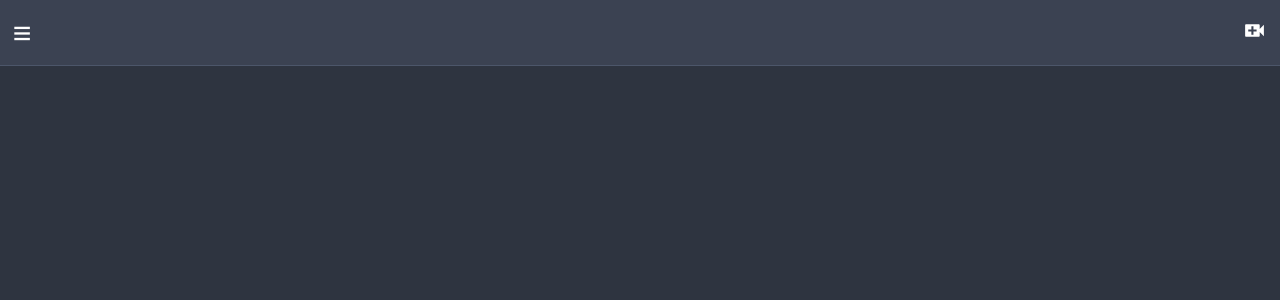
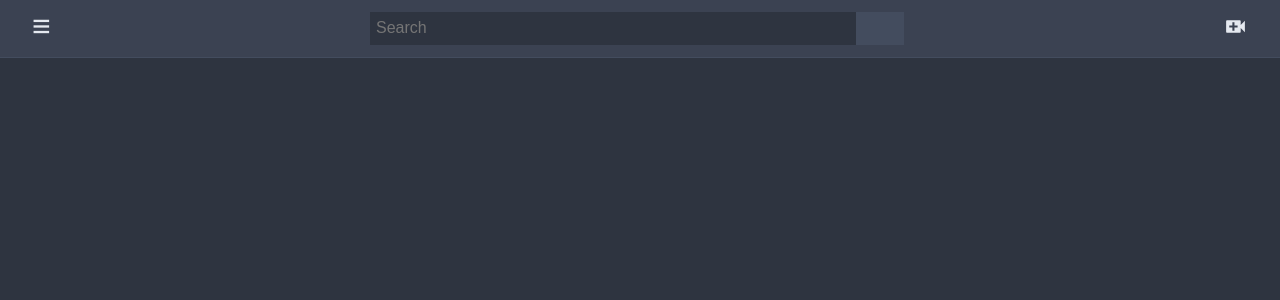
Before and after one commit to saubun/sautube, a React (Create React App) app: page / in a window 1280 px wide. Shown: the top 300 px of the page. Built offline with nearby package versions, Linux system fonts and the light colour scheme.

Commit message:
search bar styling

```diff
--- a/src/components/Navbar.tsx
+++ b/src/components/Navbar.tsx
@@ -1,14 +1,33 @@
-import React from 'react';
+import React, { useState } from 'react';
 
 export default function Navbar() {
+	const [toSearch, setToSearch] = useState('');
+
+	const handleSearchChange = () => {};
+
 	return (
 		<div id="navbar">
 			<div id="nav-left">
-				<div id="nav-hamburger">≡</div>
+				<div id="nav-hamburger">
+					<span>≡</span>
+					<div id="spacer-sm"></div>
+				</div>
 				<div id="nav-youtube-logo"></div>
 			</div>
 			<div id="nav-middle">
-				<div id="nav-search"></div>
+				<input
+					type="text"
+					id="nav-searchbar"
+					placeholder={toSearch !== '' ? toSearch : 'Search'}
+					onChange={handleSearchChange}
+				/>
+				<button id="nav-search-btn">
+					<svg viewBox="0 0 24 24" preserveAspectRatio="xMidYMid meet" focusable="false">
+						<g>
+							<path d="M15.5 14h-.79l-.28-.27C15.41 12.59 16 11.11 16 9.5 16 5.91 13.09 3 9.5 3S3 5.91 3 9.5 5.91 16 9.5 16c1.61 0 3.09-.59 4.23-1.57l.27.28v.79l5 4.99L20.49 19l-4.99-5zm-6 0C7.01 14 5 11.99 5 9.5S7.01 5 9.5 5 14 7.01 14 9.5 11.99 14 9.5 14z"></path>
+						</g>
+					</svg>
+				</button>
 				<div id="nav-microphone"></div>
 			</div>
 			<div id="nav-right">
--- a/src/styles/components/_init.scss
+++ b/src/styles/components/_init.scss
@@ -2,19 +2,19 @@
 $nord0: #2e3440;
 $nord1: #3b4252;
 $nord2: #434c5e;
-$nord4: #4c566a;
-$nord5: #d8dee9;
-$nord6: #e5e9f0;
-$nord7: #eceff4;
-$nord8: #8fbcbb;
-$nord9: #88c0d0;
-$nord10: #81a1c1;
-$nord11: #5e81ac;
-$nord12: #bf616a;
-$nord13: #d08770;
-$nord14: #ebcb8b;
-$nord15: #a3be8c;
-$nord16: #b48ead;
+$nord3: #4c566a;
+$nord4: #d8dee9;
+$nord5: #e5e9f0;
+$nord6: #eceff4;
+$nord7: #8fbcbb;
+$nord8: #88c0d0;
+$nord9: #81a1c1;
+$nord10: #5e81ac;
+$nord11: #bf616a;
+$nord12: #d08770;
+$nord13: #ebcb8b;
+$nord14: #a3be8c;
+$nord15: #b48ead;
 
 // Basic styling
 * {
--- a/src/styles/components/_navbar.scss
+++ b/src/styles/components/_navbar.scss
@@ -1,19 +1,72 @@
 #navbar {
 	width: 100%;
-	min-height: 1rem;
-	color: white;
-	fill: white;
+	min-height: 3.6rem;
+	color: $nord5;
+	fill: $nord5;
 	background-color: $nord1;
 	display: flex;
 	justify-content: space-between;
 	flex-direction: row;
 	align-items: center;
-	padding: 0.8rem;
-	border-bottom: 1px solid $nord4;
+	padding: 0rem 2rem;
+	border-bottom: 1px solid $nord2;
 
 	#nav-hamburger {
 		font-size: 2rem;
 		top: 0;
+		cursor: pointer;
+
+		// To Even stuff out
+		#spacer-sm {
+			height: 0.4rem;
+			width: auto;
+		}
+	}
+
+	#nav-middle {
+		display: flex;
+		flex-direction: row;
+		align-items: center;
+		justify-content: center;
+		width: 50%;
+		margin: 0;
+		height: 3.4rem;
+		padding: 0;
+
+		#nav-searchbar {
+			background-color: $nord0;
+			border: none;
+			margin: 0;
+			height: 60%;
+			width: 80%;
+			padding: 0.4rem;
+			color: $nord5;
+			font-size: 1rem;
+
+			&:focus {
+				border: 1px solid $nord8;
+				outline: none;
+			}
+		}
+
+		#nav-search-btn {
+			background-color: $nord2;
+			border: none;
+			height: 60%;
+			margin: 0;
+
+			svg {
+				padding: 0.4rem 1.5rem;
+				max-height: 100%;
+				fill: $nord4;
+				transition: fill 100ms ease;
+				cursor: pointer;
+
+				&:hover {
+					fill: $nord8;
+				}
+			}
+		}
 	}
 
 	#nav-upload {
```
